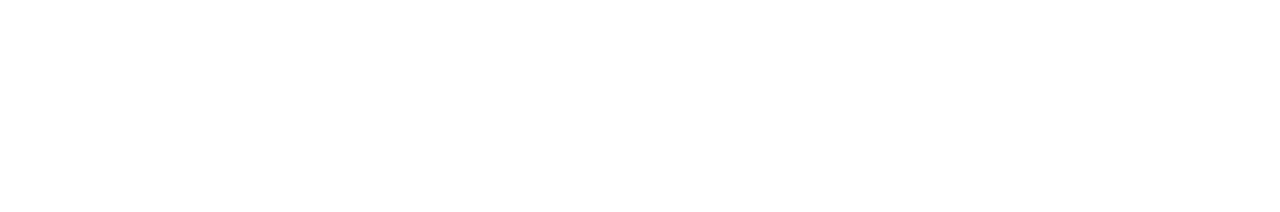
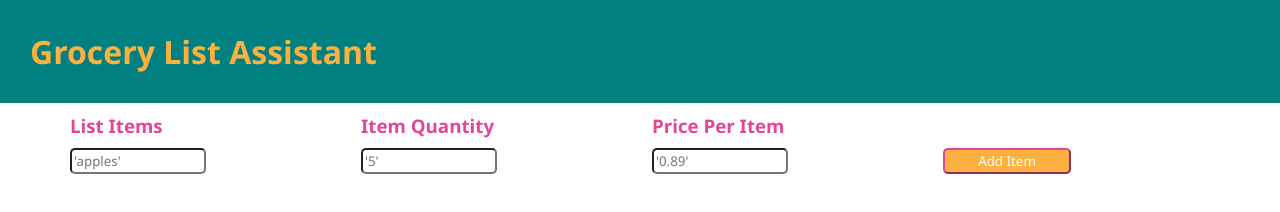
Before and after one commit to CrawleyJ2/grocery-list, a plain HTML site: page index.html in a window 1280 px wide. Drawn offline with nearby package versions, Linux system fonts and the light colour scheme.

Commit message:
page layout made and primary styling

```diff
--- a/assets/script.js
+++ b/assets/script.js
@@ -0,0 +1,5 @@
+function addItem () {
+  document.getElementById('#itemList');
+
+  let newItem = document.createElement('div');
+}
--- a/assets/style.css
+++ b/assets/style.css
@@ -0,0 +1,52 @@
+:root {
+  --primary-color: #008080;
+  --secondary-color: #e34699;
+  --tertiary-color: #fbb040;
+  --quartenary-color: #ffffff;
+  --quintenary-color: #eec6dd;
+}
+
+* {
+  margin: 0;
+  padding: 0;
+  font-family: 'Segoe UI', Tahoma, Geneva, Verdana, sans-serif;
+}
+
+header {
+  background-color: var(--primary-color);
+  padding: 30px;
+  position: -webkit-sticky;
+  position: sticky;
+  top: 0;
+}
+
+header h1 a {
+  color: var(--tertiary-color);
+  text-decoration: none;
+}
+
+header h1 a:hover {
+  cursor: pointer;
+  color: var(--quartenary-color);
+}
+
+#headRow {
+  padding: 10px 0 10px 0;
+}
+
+h3 {
+  color: var(--secondary-color);
+}
+
+input {
+  width: 8rem;
+  vertical-align: middle;
+  padding: 2px;
+  border-radius: 5px;
+}
+
+.btn, .btn-primary {
+  color: var(--quartenary-color) !important;
+  background-color: var(--tertiary-color) !important;
+  border-color: var(--secondary-color) !important;
+}
--- a/index.html
+++ b/index.html
@@ -4,8 +4,53 @@
   <meta charset="UTF-8">
   <meta http-equiv="X-UA-Compatible" content="IE=edge">
   <meta name="viewport" content="width=device-width, initial-scale=1.0">
+  <link rel="stylesheet" href="https://cdnjs.cloudflare.com/ajax/libs/bootstrap/5.1.1/css/bootstrap-grid.min.css"
+    integrity="sha512-MJjgE48PpWFK4ZQowkReHYVkHv9Rl3ZqdxxdbisYuR0q0qRyVHSNw52YBvc0sqT0qtJFT3dirXdEMtd1l56ZUQ=="
+    crossorigin="anonymous"
+    referrerpolicy="no-referrer" />
+  <link rel="stylesheet" href="./assets/style.css">
   <title>Grocery List Assistant</title>
 </head>
 <body>
+  <header>
+    <h1>
+      <a href="./index.html">
+        Grocery List Assistant
+      </a>
+    </h1>
+    <nav></nav>
+  </header>
+  <div class="container ">
+    <div id="headRow" class="row">
+      <div class="col-3">
+        <h3>List Items</h3>
+      </div>
+      <div class="col-3">
+        <h3>Item Quantity</h3>
+      </div>
+      <div class="col-3">
+        <h3>Price Per Item</h3>
+      </div>
+      <div class="col-1">
+      </div>
+    </div>
+  </div>
+  <div id="itemList" class="container">
+    <div class="row">
+      <div class="col-3">
+        <input id="item" class="form-control" type="text" placeholder="'apples'">
+      </div>
+      <div class="col-3">
+        <input id="quantity" class="form-control" type="number" placeholder="'5'">
+      </div>
+      <div class="col-3">
+        <input id="price" class="form-control" type="" placeholder="'0.89'">
+      </div>
+      <div class="col-1">
+        <input class="btn btn-primary" type="submit" value="Add Item">
+      </div>
+    </div>
+  </div>
 </body>
+<script src="./assets/script.js"></script>
 </html>
```
